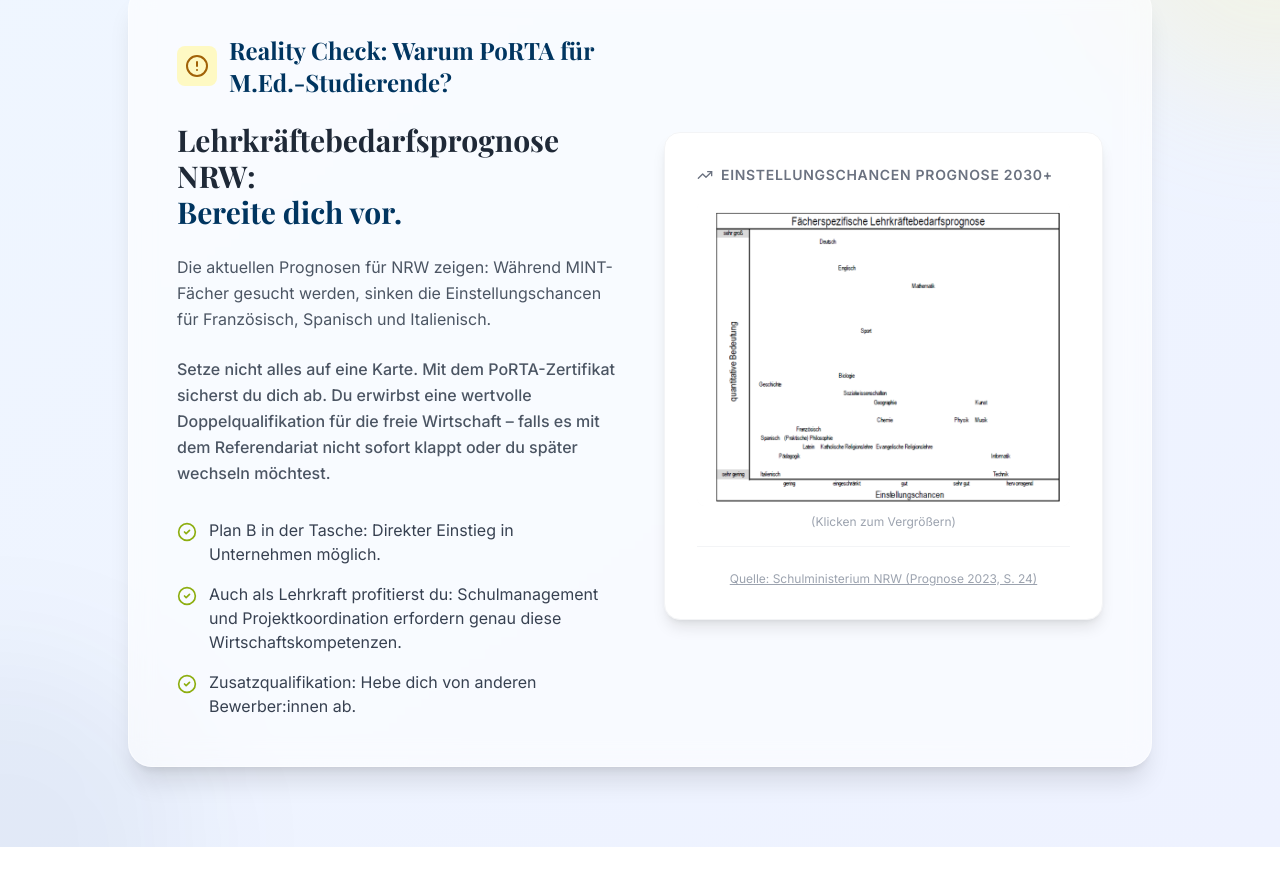
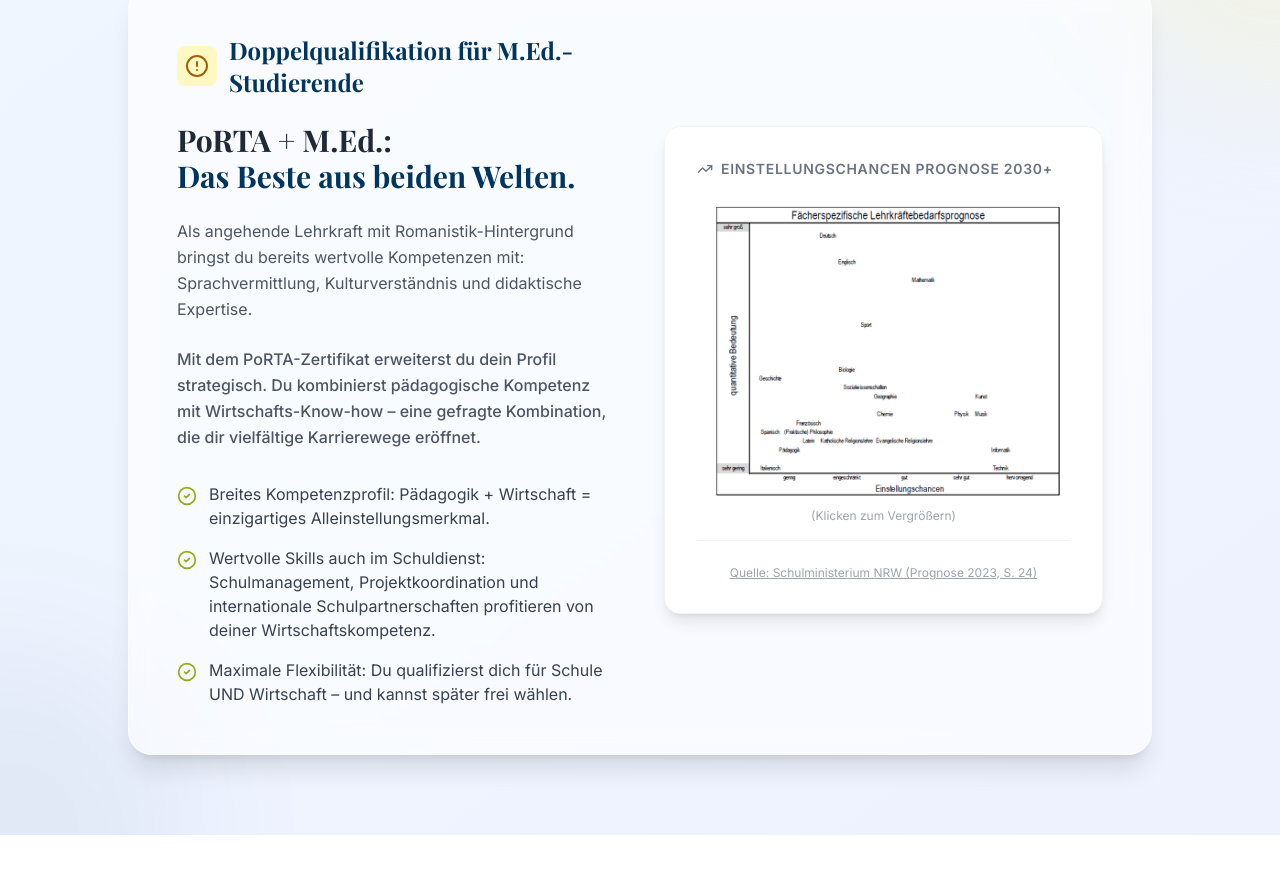
Before and after one commit to oppenpsy-rub/apcc-landing, a React (Vite) app: page / in a window 1280 px wide. Shown: the part 2938-3824 px from the top of the page. Built offline with nearby package versions, Linux system fonts and the light colour scheme; a web font is replaced by a local one.

Commit message:
Positive Umgestaltung: PoRTA als wertvolle Zusatzqualifikation statt Plan B

```diff
--- a/src/translations.js
+++ b/src/translations.js
@@ -30,15 +30,15 @@ export const translations = {
       quote: "\"Kulturelle Kompetenz ist der Schlüssel zu globalem Erfolg.\""
     },
     realityCheck: {
-      badge: "Reality Check: Warum PoRTA für M.Ed.-Studierende?",
-      title: "Lehrkräftebedarfsprognose NRW:",
-      titleHighlight: "Bereite dich vor.",
-      text1: "Die aktuellen Prognosen für NRW zeigen: Während MINT-Fächer gesucht werden, sinken die Einstellungschancen für Französisch, Spanisch und Italienisch.",
-      text2: "Setze nicht alles auf eine Karte. Mit dem PoRTA-Zertifikat sicherst du dich ab. Du erwirbst eine wertvolle Doppelqualifikation für die freie Wirtschaft – falls es mit dem Referendariat nicht sofort klappt oder du später wechseln möchtest.",
+      badge: "Doppelqualifikation für M.Ed.-Studierende",
+      title: "PoRTA + M.Ed.:",
+      titleHighlight: "Das Beste aus beiden Welten.",
+      text1: "Als angehende Lehrkraft mit Romanistik-Hintergrund bringst du bereits wertvolle Kompetenzen mit: Sprachvermittlung, Kulturverständnis und didaktische Expertise.",
+      text2: "Mit dem PoRTA-Zertifikat erweiterst du dein Profil strategisch. Du kombinierst pädagogische Kompetenz mit Wirtschafts-Know-how – eine gefragte Kombination, die dir vielfältige Karrierewege eröffnet.",
       list: [
-        "Plan B in der Tasche: Direkter Einstieg in Unternehmen möglich.",
-        "Auch als Lehrkraft profitierst du: Schulmanagement und Projektkoordination erfordern genau diese Wirtschaftskompetenzen.",
-        "Zusatzqualifikation: Hebe dich von anderen Bewerber:innen ab."
+        "Breites Kompetenzprofil: Pädagogik + Wirtschaft = einzigartiges Alleinstellungsmerkmal.",
+        "Wertvolle Skills auch im Schuldienst: Schulmanagement, Projektkoordination und internationale Schulpartnerschaften profitieren von deiner Wirtschaftskompetenz.",
+        "Maximale Flexibilität: Du qualifizierst dich für Schule UND Wirtschaft – und kannst später frei wählen."
       ],
       chartTitle: "Einstellungschancen Prognose 2030+",
       clickToZoom: "(Klicken zum Vergrößern)",
@@ -93,7 +93,7 @@ export const translations = {
           title: "Absolvent (M.A. Romanistik Französisch)"
         },
         {
-          quote: "Referendariat bestanden, aber keine Planstelle bekommen – das ist leider Realität. Statt auf eine Stelle zu warten, studiere ich jetzt das PoRTA-Zertifikat oben drauf. Es ist meine Brücke in die Wirtschaft: Zu meinen didaktischen Skills hole ich mir jetzt das Management-Wissen.",
+          quote: "Während meines Referendariats habe ich gemerkt, wie wertvoll Zusatzqualifikationen sind. Mit PoRTA erweitere ich jetzt mein Kompetenzprofil: Ich kann als Lehrkraft in internationalen Schulprojekten glänzen oder alternativ auch in der Wirtschaft durchstarten. Diese Flexibilität ist Gold wert.",
           title: "Absolvent (2. Staatsexamen) & PoRTA-Teilnehmer"
         }
       ]
@@ -112,7 +112,7 @@ export const translations = {
         },
         {
           q: "Für wen ist PoRTA geeignet?",
-          a: "Für alle Romanist:innen, die mehr Optionen als nur Schule wollen. Ideal für 1-Fach-Studierende mit Ziel Wirtschaft/Kultur, aber auch perfekt als Plan B-Qualifikation für Lehramtsstudierende (M.Ed.), die ihre Berufschancen breiter aufstellen wollen."
+          a: "Für alle Romanist:innen, die ihre Karriereoptionen erweitern möchten. Ideal für 1-Fach-Studierende mit Ziel Wirtschaft/Kultur, aber auch perfekt für Lehramtsstudierende (M.Ed.), die eine wertvolle Doppelqualifikation anstreben und sich für vielfältige Karrierewege qualifizieren wollen."
         },
         {
           q: "Muss ich die Prüfungsordnung wechseln?",
@@ -196,15 +196,15 @@ export const translations = {
       quote: "\"Cultural competence is the key to global success.\""
     },
     realityCheck: {
-      badge: "Reality Check: Why PoRTA for M.Ed. students?",
-      title: "Teacher Demand Forecast NRW:",
-      titleHighlight: "Be prepared.",
-      text1: "Current forecasts for NRW show: While STEM subjects are in demand, hiring chances for French, Spanish, and Italian are decreasing.",
-      text2: "Don't put all your eggs in one basket. With the PoRTA certificate, you secure yourself. You acquire a valuable double qualification for the private sector – in case the traineeship doesn't work out immediately or you want to switch later.",
+      badge: "Double Qualification for M.Ed. Students",
+      title: "PoRTA + M.Ed.:",
+      titleHighlight: "The Best of Both Worlds.",
+      text1: "As a prospective teacher with a Romance studies background, you already bring valuable skills: language teaching, cultural understanding, and didactic expertise.",
+      text2: "With the PoRTA certificate, you strategically expand your profile. You combine pedagogical competence with business know-how – a sought-after combination that opens up diverse career paths.",
       list: [
-        "Plan B in your pocket: Direct entry into companies possible.",
-        "You also benefit as a teacher: School management and project coordination require exactly these business skills.",
-        "Additional qualification: Stand out from other applicants."
+        "Broad competence profile: Pedagogy + Business = unique selling point.",
+        "Valuable skills also in school service: School management, project coordination, and international school partnerships benefit from your business competence.",
+        "Maximum flexibility: You qualify for school AND business – and can choose freely later."
       ],
       chartTitle: "Hiring Chances Forecast 2030+",
       clickToZoom: "(Click to zoom)",
@@ -259,7 +259,7 @@ export const translations = {
           title: "Graduate (M.A. Romance Studies French)"
         },
         {
-          quote: "Passed the traineeship but didn't get a permanent position – that's unfortunately reality. Instead of waiting for a job, I'm now studying the PoRTA certificate on top. It's my bridge to the economy: In addition to my didactic skills, I'm now getting management knowledge.",
+          quote: "During my traineeship, I realized how valuable additional qualifications are. With PoRTA, I'm now expanding my competence profile: I can excel as a teacher in international school projects or alternatively start a career in business. This flexibility is invaluable.",
           title: "Graduate (2nd State Exam) & PoRTA Participant"
         }
       ]
@@ -278,7 +278,7 @@ export const translations = {
         },
         {
           q: "Who is PoRTA suitable for?",
-          a: "For all Romance scholars who want more options than just school. Ideal for 1-subject students aiming for business/culture, but also perfect as a Plan B qualification for teaching students (M.Ed.) who want to broaden their career opportunities."
+          a: "For all Romance scholars who want to expand their career options. Ideal for 1-subject students aiming for business/culture, and also perfect for teaching students (M.Ed.) who want to pursue a valuable double qualification and qualify for diverse career paths."
         },
         {
           q: "Do I have to change the examination regulations?",
@@ -359,15 +359,15 @@ export const translations = {
       quote: "\"La compétence culturelle est la clé du succès mondial.\""
     },
     realityCheck: {
-      badge: "Reality Check : Pourquoi PoRTA pour les étudiants M.Ed. ?",
-      title: "Prévision des besoins en enseignants NRW :",
-      titleHighlight: "Préparez-vous.",
-      text1: "Les prévisions actuelles pour la NRW montrent : Alors que les matières STEM sont demandées, les chances d'embauche pour le français, l'espagnol et l'italien diminuent.",
-      text2: "Ne mettez pas tous vos œufs dans le même panier. Avec le certificat PoRTA, vous vous sécurisez. Vous acquérez une double qualification précieuse pour le secteur privé – au cas où le stage ne fonctionnerait pas immédiatement ou si vous souhaitez changer plus tard.",
+      badge: "Double Qualification pour Étudiants M.Ed.",
+      title: "PoRTA + M.Ed. :",
+      titleHighlight: "Le Meilleur des Deux Mondes.",
+      text1: "En tant que futur enseignant avec une formation en études romanes, vous apportez déjà des compétences précieuses : enseignement des langues, compréhension culturelle et expertise didactique.",
+      text2: "Avec le certificat PoRTA, vous élargissez stratégiquement votre profil. Vous combinez compétence pédagogique et savoir-faire commercial – une combinaison recherchée qui ouvre des parcours professionnels diversifiés.",
       list: [
-        "Plan B en poche : Entrée directe en entreprise possible.",
-        "Vous en profitez aussi en tant qu'enseignant : La gestion scolaire et la coordination de projets nécessitent exactement ces compétences commerciales.",
-        "Qualification supplémentaire : Démarquez-vous des autres candidats."
+        "Profil de compétences large : Pédagogie + Business = argument unique.",
+        "Compétences précieuses aussi dans l'enseignement : Gestion scolaire, coordination de projets et partenariats scolaires internationaux bénéficient de votre compétence commerciale.",
+        "Flexibilité maximale : Vous vous qualifiez pour l'école ET l'entreprise – et pouvez choisir librement plus tard."
       ],
       chartTitle: "Prévision des chances d'embauche 2030+",
       clickToZoom: "(Cliquer pour agrandir)",
@@ -422,7 +422,7 @@ export const translations = {
           title: "Diplômé (M.A. Études Romanes Français)"
         },
         {
-          quote: "Stage validé, mais pas de poste fixe – c'est malheureusement la réalité. Au lieu d'attendre un poste, j'étudie maintenant le certificat PoRTA en plus. C'est mon pont vers l'économie : En plus de mes compétences didactiques, j'acquiers maintenant des connaissances en gestion.",
+          quote: "Pendant mon stage, j'ai réalisé combien les qualifications supplémentaires sont précieuses. Avec PoRTA, j'élargis maintenant mon profil de compétences : je peux briller en tant qu'enseignant dans des projets scolaires internationaux ou alternativement faire carrière dans l'entreprise. Cette flexibilité est inestimable.",
           title: "Diplômé (2ème Examen d'État) & Participant PoRTA"
         }
       ]
@@ -441,7 +441,7 @@ export const translations = {
         },
         {
           q: "À qui s'adresse PoRTA ?",
-          a: "Pour tous les romanistes qui veulent plus d'options que l'école. Idéal pour les étudiants en 1 matière visant l'économie/la culture, mais aussi parfait comme qualification Plan B pour les étudiants en enseignement (M.Ed.) qui souhaitent élargir leurs opportunités professionnelles."
+          a: "Pour tous les romanistes qui souhaitent élargir leurs options de carrière. Idéal pour les étudiants en 1 matière visant l'économie/la culture, et aussi parfait pour les étudiants en enseignement (M.Ed.) qui souhaitent poursuivre une double qualification précieuse et se qualifier pour des parcours professionnels diversifiés."
         },
         {
           q: "Dois-je changer de règlement d'examen ?",
@@ -522,15 +522,15 @@ export const translations = {
       quote: "\"La competenza culturale è la chiave del successo globale.\""
     },
     realityCheck: {
-      badge: "Reality Check: Perché PoRTA per studenti M.Ed.?",
-      title: "Previsioni fabbisogno insegnanti NRW:",
-      titleHighlight: "Preparati.",
-      text1: "Le attuali previsioni per la NRW mostrano: Mentre le materie STEM sono richieste, le possibilità di assunzione per francese, spagnolo e italiano diminuiscono.",
-      text2: "Non puntare tutto su una sola carta. Con il certificato PoRTA ti assicuri. Acquisisci una preziosa doppia qualifica per il settore privato – nel caso in cui il tirocinio non funzioni immediatamente o tu voglia cambiare in seguito.",
+      badge: "Doppia Qualifica per Studenti M.Ed.",
+      title: "PoRTA + M.Ed.:",
+      titleHighlight: "Il Meglio di Due Mondi.",
+      text1: "Come futuro insegnante con formazione in studi romanzi, porti già competenze preziose: insegnamento linguistico, comprensione culturale ed esperienza didattica.",
+      text2: "Con il certificato PoRTA, espandi strategicamente il tuo profilo. Combini competenza pedagogica con know-how aziendale – una combinazione ricercata che apre percorsi professionali diversificati.",
       list: [
-        "Piano B in tasca: Ingresso diretto in azienda possibile.",
-        "Ne approfitti anche come insegnante: La gestione scolastica e il coordinamento progetti richiedono esattamente queste competenze aziendali.",
-        "Qualifica aggiuntiva: Distinguiti dagli altri candidati."
+        "Profilo di competenze ampio: Pedagogia + Business = punto di forza unico.",
+        "Competenze preziose anche nel servizio scolastico: Gestione scolastica, coordinamento progetti e partenariati scolastici internazionali beneficiano della tua competenza aziendale.",
+        "Massima flessibilità: Ti qualifichi per scuola E azienda – e puoi scegliere liberamente in seguito."
       ],
       chartTitle: "Previsioni possibilità di assunzione 2030+",
       clickToZoom: "(Clicca per ingrandire)",
@@ -585,7 +585,7 @@ export const translations = {
           title: "Laureato (M.A. Studi Romanzi Francese)"
         },
         {
-          quote: "Tirocinio superato, ma nessun posto fisso – questa è purtroppo la realtà. Invece di aspettare un posto, ora sto studiando il certificato PoRTA in aggiunta. È il mio ponte verso l'economia: Oltre alle mie competenze didattiche, ora acquisisco conoscenze manageriali.",
+          quote: "Durante il mio tirocinio, ho capito quanto siano preziose le qualifiche aggiuntive. Con PoRTA, ora espando il mio profilo di competenze: posso eccellere come insegnante in progetti scolastici internazionali o in alternativa fare carriera nell'economia. Questa flessibilità è impagabile.",
           title: "Laureato (2° Esame di Stato) & Partecipante PoRTA"
         }
       ]
@@ -604,7 +604,7 @@ export const translations = {
         },
         {
           q: "A chi è adatto PoRTA?",
-          a: "Per tutti i romanisti che vogliono più opzioni oltre alla scuola. Ideale per studenti a 1 materia che mirano all'economia/cultura, ma anche perfetto come qualifica Piano B per studenti di insegnamento (M.Ed.) che vogliono ampliare le loro opportunità professionali."
+          a: "Per tutti i romanisti che vogliono ampliare le loro opzioni di carriera. Ideale per studenti a 1 materia che mirano all'economia/cultura, e anche perfetto per studenti di insegnamento (M.Ed.) che vogliono perseguire una preziosa doppia qualifica e qualificarsi per percorsi professionali diversificati."
         },
         {
           q: "Devo cambiare regolamento d'esame?",
```
